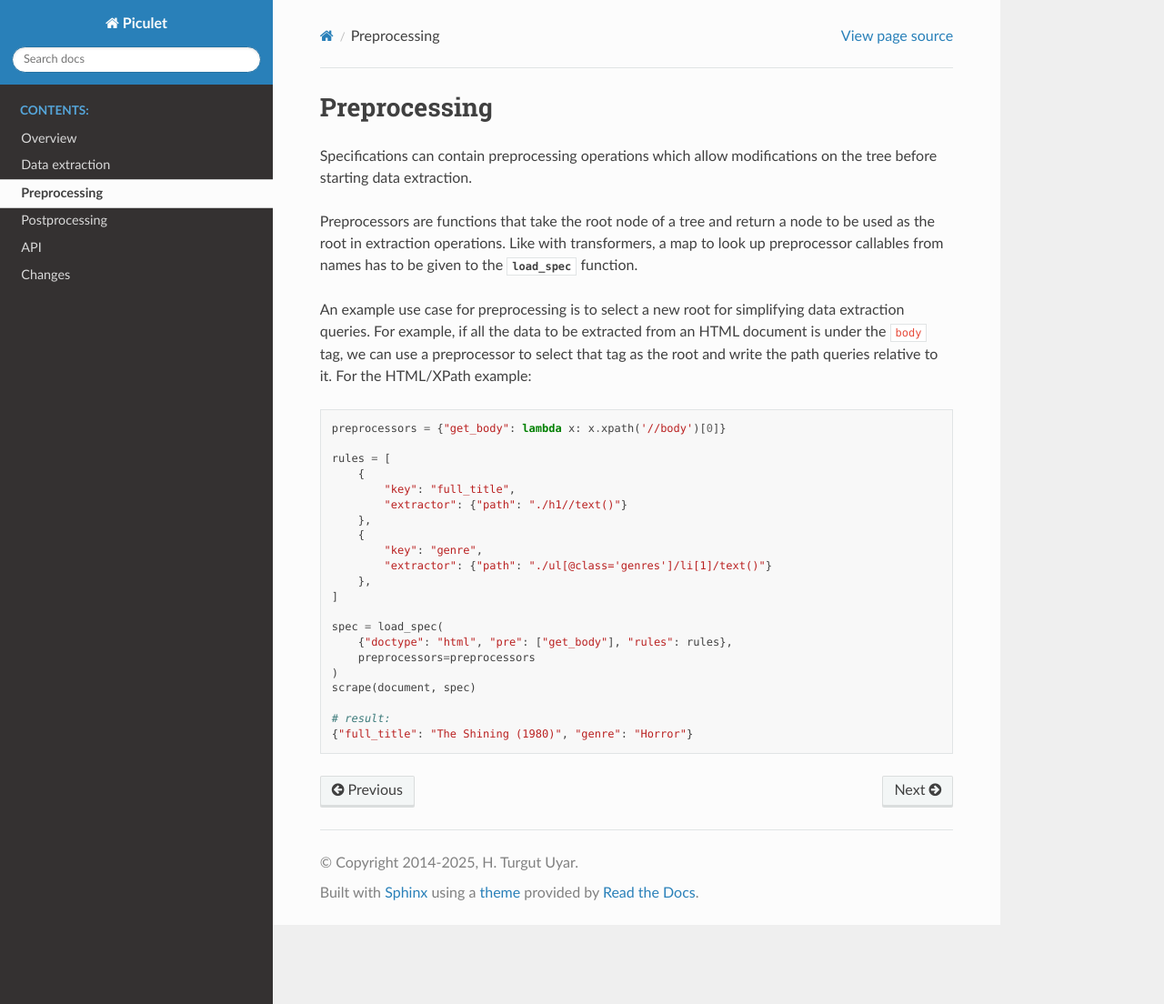
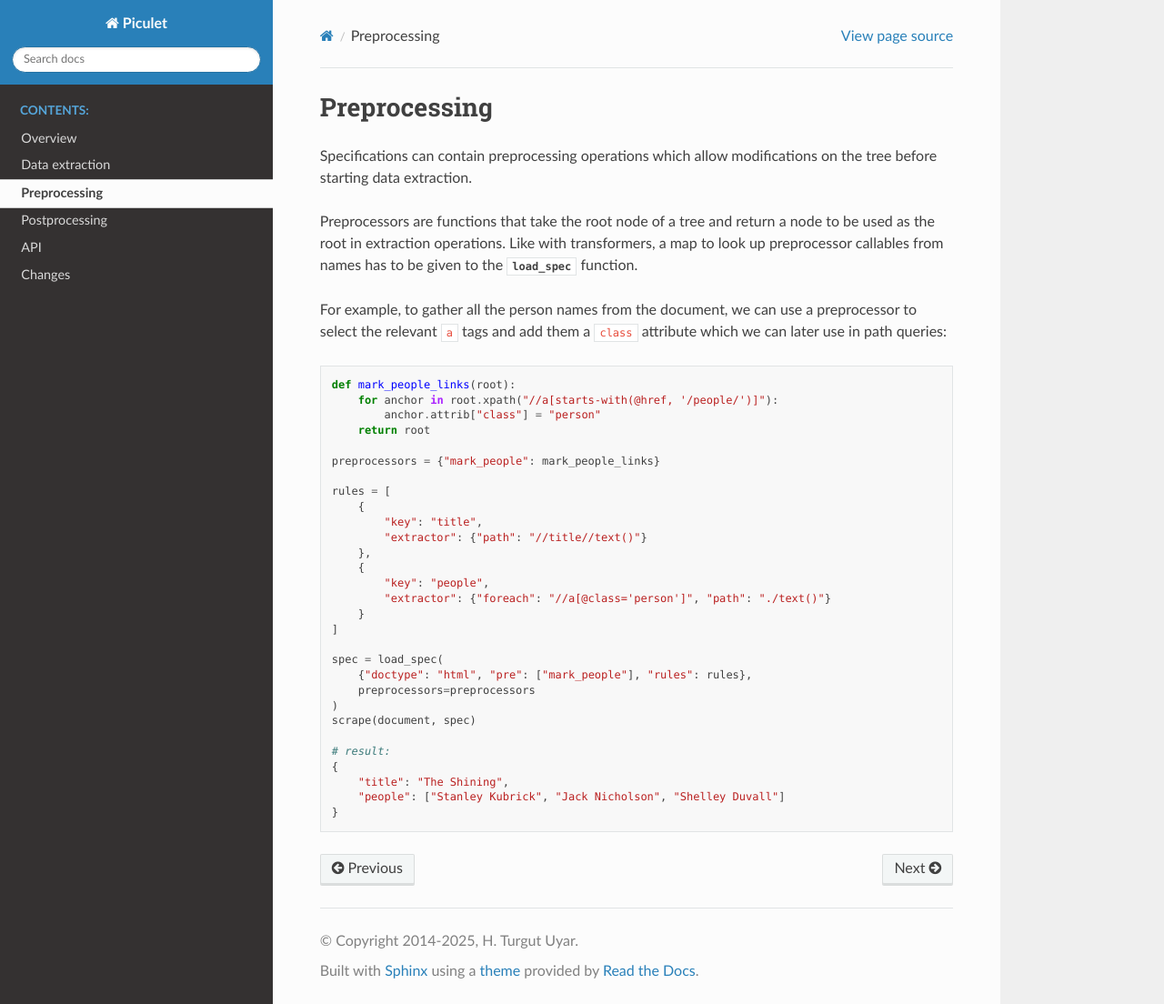
Before and after one commit to uyar/piculet, a Sphinx documentation site: the page built from docs/preprocess.rst, in a window 1280 px wide and 1104 px high. Shown: the whole window at 91% size. Built offline with Sphinx 7.4.7 and the Read the Docs theme 3.1.0, drawn with Linux system fonts in a browser that asks for light colours.

```diff
--- a/docs/preprocess.rst
+++ b/docs/preprocess.rst
@@ -9,34 +9,38 @@
 Like with transformers, a map to look up preprocessor callables from names
 has to be given to the :func:`load_spec <piculet.load_spec>` function.
 
-An example use case for preprocessing is to select a new root
-for simplifying data extraction queries.
-For example, if all the data to be extracted from an HTML document
-is under the ``body`` tag,
-we can use a preprocessor to select that tag as the root and
-write the path queries relative to it.
-For the HTML/XPath example:
+For example, to gather all the person names from the document,
+we can use a preprocessor to select the relevant ``a`` tags and add them
+a ``class`` attribute which we can later use in path queries:
 
 .. code-block:: python
 
-   preprocessors = {"get_body": lambda x: x.xpath('//body')[0]}
+   def mark_people_links(root):
+       for anchor in root.xpath("//a[starts-with(@href, '/people/')]"):
+           anchor.attrib["class"] = "person"
+       return root
+
+   preprocessors = {"mark_people": mark_people_links}
 
    rules = [
        {
-           "key": "full_title",
-           "extractor": {"path": "./h1//text()"}
+           "key": "title",
+           "extractor": {"path": "//title//text()"}
        },
        {
-           "key": "genre",
-           "extractor": {"path": "./ul[@class='genres']/li[1]/text()"}
-       },
+           "key": "people",
+           "extractor": {"foreach": "//a[@class='person']", "path": "./text()"}
+       }
    ]
 
    spec = load_spec(
-       {"doctype": "html", "pre": ["get_body"], "rules": rules},
+       {"doctype": "html", "pre": ["mark_people"], "rules": rules},
        preprocessors=preprocessors
    )
    scrape(document, spec)
 
    # result:
-   {"full_title": "The Shining (1980)", "genre": "Horror"}
+   {
+       "title": "The Shining",
+       "people": ["Stanley Kubrick", "Jack Nicholson", "Shelley Duvall"]
+   }
```
Also changed, not shown: docs/extract.rst (+42 -1 lines), docs/postprocess.rst (+7 -33 lines), piculet.py (+23 -18 lines), 1 other file.
